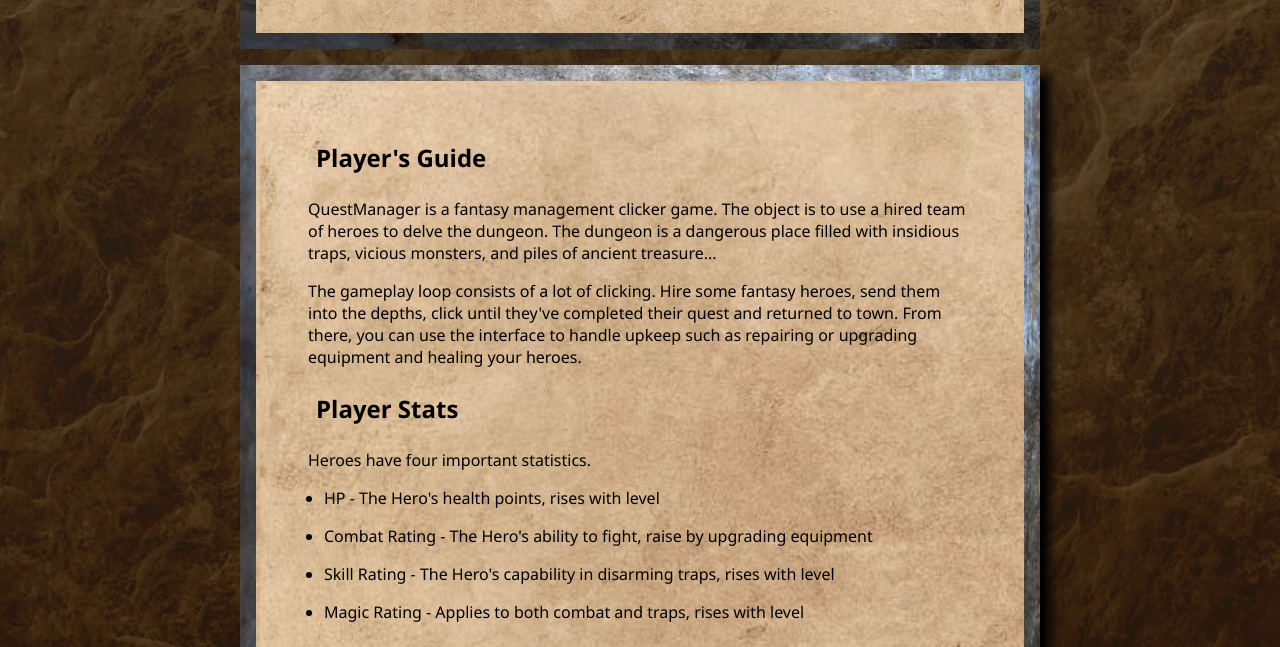
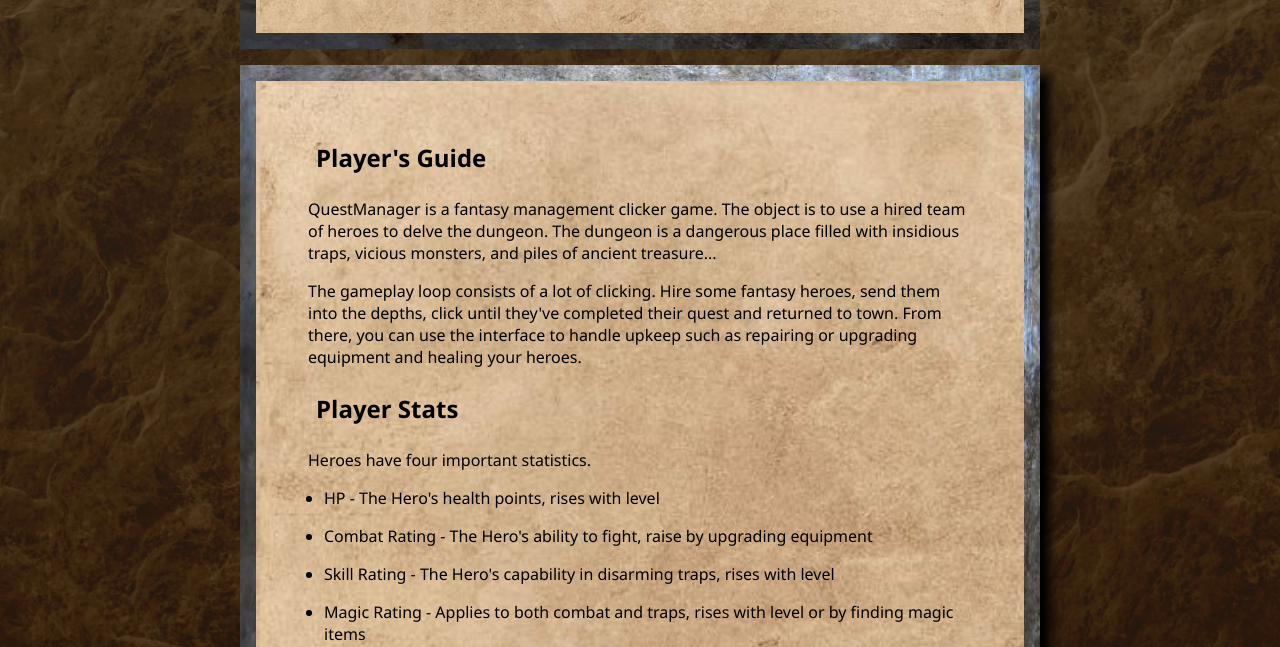
Before and after one commit to dmrgn1991/QM, a plain HTML site: page index.html in a window 1280 px wide. Shown: the part 153-800 px from the top of the page. Drawn offline with Linux system fonts and the light colour scheme.

Commit message:
Update index.html

```diff
--- a/index.html
+++ b/index.html
@@ -99,7 +99,7 @@
             <li>HP - The Hero's health points, rises with level</li>
             <li>Combat Rating - The Hero's ability to fight, raise by upgrading equipment</li>
             <li>Skill Rating - The Hero's capability in disarming traps, rises with level</li>
-            <li>Magic Rating - Applies to both combat and traps, rises with level</li>
+            <li>Magic Rating - Applies to both combat and traps, rises with level or by finding magic items</li>
         </ul>
         </p>
 
```
